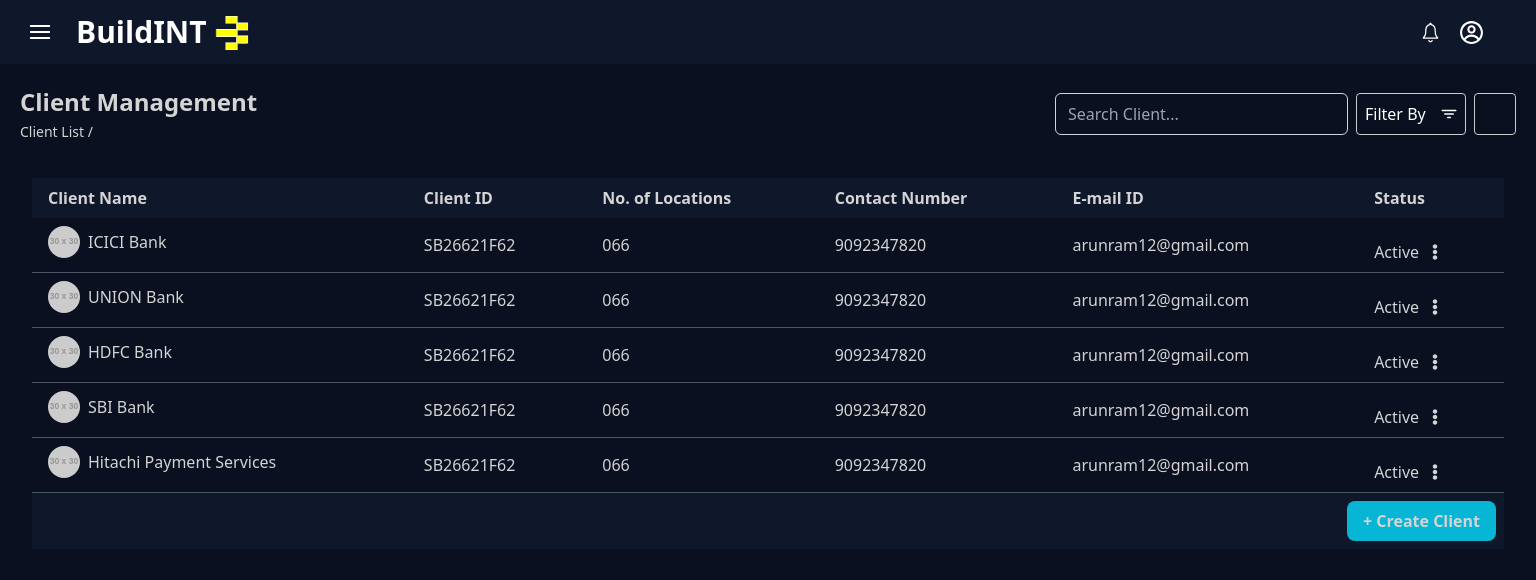
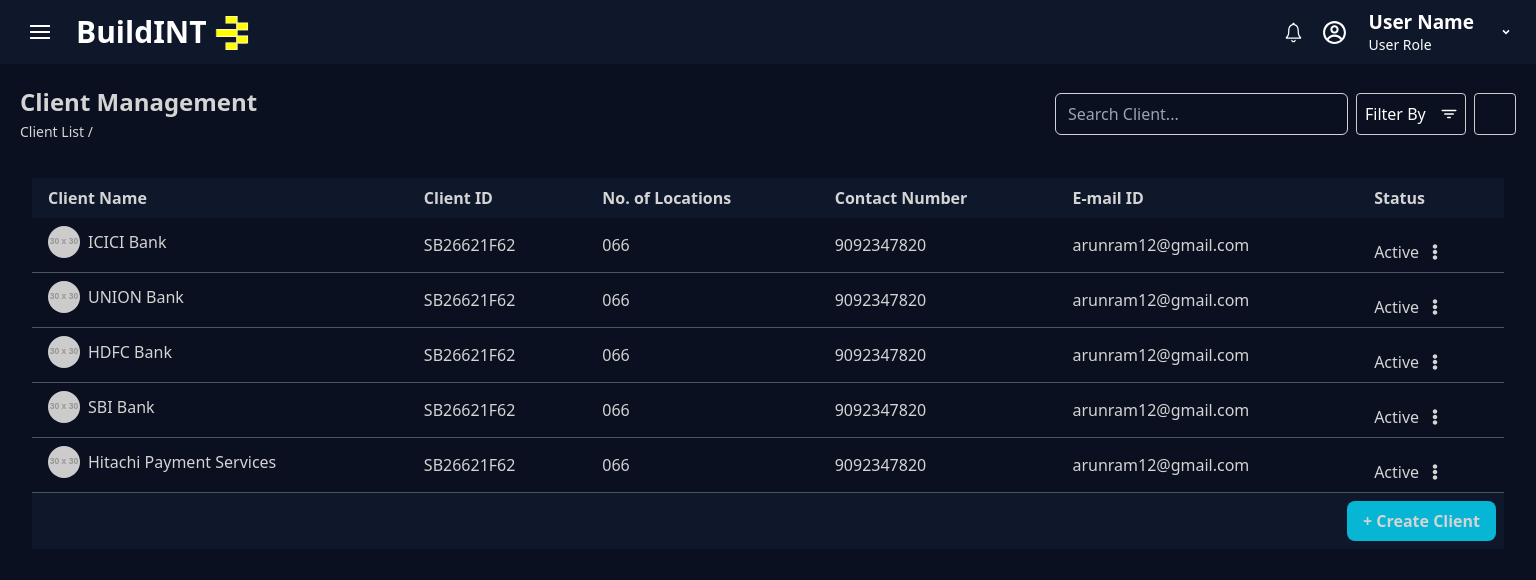
Before and after one commit to SoftwareBuildINT/iems_frontend, a React (Vite) app: page /client in a window 1536 px wide. Shown: the top 580 px of the page. Built offline with nearby package versions, Linux system fonts and the light colour scheme; some icons are missing.

Commit message:
added more css classes for profiledropdown.css

```diff
--- a/src/components/client/Client.jsx
+++ b/src/components/client/Client.jsx
@@ -13,7 +13,7 @@
   const [selectedClient, setSelectedClient] = useState(null);
   const [selectedOption, setSelectedOption] = useState("");
   const [isOpen, setIsOpen] = useState(false);
-  const modalRef = useRef(null); // Create a ref for the delete modal
+  const modalRef = useRef(null);
 
   const options = [
     { value: "active", label: "Active" },
--- a/src/components/navbar/ProfileDropdown.jsx
+++ b/src/components/navbar/ProfileDropdown.jsx
@@ -35,25 +35,23 @@
   return (
     <div ref={ref} className="relative">
       <div
-        className="flex items-center gap-3 cursor-pointer 2xl:gap-8 md:gap-4 lg:gap-5"
+        className="profile-dropdown-container"
         onClick={() => setOpen((prev) => !prev)}
       >
         <CgProfile size={25} style={{ color: textColor }} />
         <div>
-          <div
-            className="font-bold 2xl:text-xl md:text-sm hidden 2xl:block lg:block md:block"
-            style={{ color: textColor }}
-          >
+          <div className="profile-dropdown-user" style={{ color: textColor }}>
             User Name
           </div>
-          <div
-            className="text-sm 2xl:text-lg md:text-xs hidden 2xl:block lg:block md:block"
-            style={{ color: textColor }}
-          >
+          <div className="profile-dropdown-role" style={{ color: textColor }}>
             User Role
           </div>
         </div>
-        <RiArrowDropDownLine size={20} style={{ color: textColor }} className="hidden 2xl:block lg:block md:block"/>
+        <RiArrowDropDownLine
+          size={20}
+          style={{ color: textColor }}
+          className="profile-dropdown-arrow"
+        />
       </div>
       <AnimatePresence>
         {isOpen && (
@@ -62,7 +60,7 @@
             animate={{ y: "0%", opacity: 1 }}
             exit={{ y: "-10%", opacity: 0 }}
             transition={{ duration: 0.2 }}
-            className="absolute right-0 mt-2  w-48 bg-white shadow-lg z-50 2xl:w-80 md:w-40"
+            className="profile-dropdown-content"
             style={{ backgroundColor: bgColor }}
           >
             <ul className="grid gap-1 2xl:gap-3 md:gap-0.5">
@@ -89,7 +87,10 @@
                       }}
                       className="flex items-center justify-start w-full p-3 gap-3"
                     >
-                      <Icon style={{ color: textColor }} className="cursor-pointer"/>
+                      <Icon
+                        style={{ color: textColor }}
+                        className="cursor-pointer"
+                      />
                       <span
                         className="flex gap-1 text-base 2xl:text-xl md:text-sm cursor-pointer"
                         style={{ color: textColor }}
--- a/src/components/navbar/navbar.css
+++ b/src/components/navbar/navbar.css
@@ -1,4 +1,3 @@
-/* styles.css or a similar CSS file */
 @media (min-width: 300px) {
   .side-bar {
     margin-top: 64px !important;
@@ -20,8 +19,40 @@
   }
 
   .dropdown-arrow {
-    font-size: 20px; /* 16px */
-    line-height: 24px; /* 24px */
+    font-size: 20px;
+    line-height: 24px;
+  }
+
+  .profile-dropdown-container {
+    display: flex;
+    align-items: center;
+    gap: 12px;
+    cursor: pointer;
+  }
+
+  .profile-dropdown-user {
+    display: none;
+    font-weight: 700;
+    font-size: 16px;
+    line-height: 22px;
+  }
+
+  .profile-dropdown-role {
+    display: none;
+    font-size: 16px;
+    line-height: 22px;
+  }
+
+  .profile-dropdown-arrow{
+    display: none !important;
+  }
+
+  .profile-dropdown-content{
+    position: absolute;
+    right: 0;
+    margin-top: 8px;
+    width: 160px;
+    z-index: 50px;
   }
 }
 
@@ -36,13 +67,45 @@
   }
 
   .nav-icon {
-    font-size: 16px; /* 16px */
-    line-height: 24px; /* 24px */
+    font-size: 16px;
+    line-height: 24px;
   }
 
   .nav-label {
-    font-size: 0.75rem; /* 12px */
-    line-height: 16px; /* 16px */
+    font-size: 0.75rem;
+    line-height: 16px;
+  }
+
+  .profile-dropdown-container {
+    display: flex;
+    align-items: center;
+    gap: 16px;
+    cursor: pointer;
+  }
+
+  .profile-dropdown-user {
+    display: block;
+    font-weight: 700;
+    font-size: 14px;
+    line-height: 20px;
+  }
+
+  .profile-dropdown-role {
+    display: block;
+    font-size: 12px;
+    line-height: 16px;
+  }
+
+  .profile-dropdown-arrow{
+    display: block !important;
+  }
+
+  .profile-dropdown-content{
+    position: absolute;
+    right: 0;
+    margin-top: 8px;
+    width: 160px;
+    z-index: 50px;
   }
 }
 
@@ -57,13 +120,41 @@
   }
 
   .nav-icon {
-    font-size: 16px; /* 18px */
-    line-height: 26px; /* 28px */
+    font-size: 16px;
+    line-height: 26px;
   }
 
   .nav-label {
-    font-size: 14px; /* 16px */
-    line-height: 22px; /* 24px */
+    font-size: 14px;
+    line-height: 22px;
+  }
+
+  .profile-dropdown-container {
+    display: flex;
+    align-items: center;
+    gap: 20px;
+    cursor: pointer;
+  }
+
+  .profile-dropdown-user {
+    display: block;
+    font-weight: 700;
+    font-size: 16px;
+    line-height: 22px;
+  }
+
+  .profile-dropdown-role {
+    display: block;
+    font-size: 12px;
+    line-height: 16px;
+  }
+
+  .profile-dropdown-content{
+    position: absolute;
+    right: 0;
+    margin-top: 8px;
+    width: 192px;
+    z-index: 50px;
   }
 }
 
@@ -82,13 +173,33 @@
   }
 
   .nav-icon {
-    font-size: 18px; /* 18px */
-    line-height: 28px; /* 28px */
+    font-size: 18px;
+    line-height: 28px;
   }
 
   .nav-label {
-    font-size: 16px; /* 16px */
-    line-height: 24px; /* 24px */
+    font-size: 16px;
+    line-height: 24px;
+  }
+
+  .profile-dropdown-container {
+    display: flex;
+    align-items: center;
+    gap: 20px;
+    cursor: pointer;
+  }
+
+  .profile-dropdown-user {
+    display: block;
+    font-weight: 700;
+    font-size: 16px;
+    line-height: 22px;
+  }
+
+  .profile-dropdown-role {
+    display: block;
+    font-size: 12px;
+    line-height: 16px;
   }
 }
 
@@ -107,18 +218,46 @@
   }
 
   .nav-icon {
-    font-size: 22px; /* 18px */
-    line-height: 32px; /* 28px */
+    font-size: 22px;
+    line-height: 32px;
   }
 
   .nav-label {
-    font-size: 19px; /* 16px */
-    line-height: 27px; /* 24px */
+    font-size: 17px;
+    line-height: 25px;
   }
 
   .dropdown-arrow {
-    font-size: 24px; /* 16px */
-    line-height: 26px; /* 24px */
+    font-size: 24px;
+    line-height: 26px;
+  }
+
+  .profile-dropdown-container {
+    display: flex;
+    align-items: center;
+    gap: 22px;
+    cursor: pointer;
+  }
+
+  .profile-dropdown-user {
+    display: block;
+    font-weight: 700;
+    font-size: 19px;
+    line-height: 26px;
+  }
+
+  .profile-dropdown-role {
+    display: block;
+    font-size: 14px;
+    line-height: 20px;
+  }
+
+  .profile-dropdown-content{
+    position: absolute;
+    right: 0;
+    margin-top: 8px;
+    width: 260px;
+    z-index: 50px;
   }
 }
 
@@ -137,18 +276,46 @@
   }
 
   .nav-icon {
-    font-size: 22px; /* 18px */
-    line-height: 32px; /* 28px */
+    font-size: 22px;
+    line-height: 32px;
   }
 
   .nav-label {
-    font-size: 19px; /* 16px */
-    line-height: 27px; /* 24px */
+    font-size: 19px;
+    line-height: 27px;
   }
 
   .dropdown-arrow {
-    font-size: 24px; /* 16px */
-    line-height: 26px; /* 24px */
+    font-size: 24px;
+    line-height: 26px;
+  }
+
+  .profile-dropdown-container {
+    display: flex;
+    align-items: center;
+    gap: 28px;
+    cursor: pointer;
+  }
+
+  .profile-dropdown-user {
+    display: block;
+    font-weight: 700;
+    font-size: 19px;
+    line-height: 26px;
+  }
+
+  .profile-dropdown-role {
+    display: block;
+    font-size: 14px;
+    line-height: 20px;
+  }
+
+  .profile-dropdown-content{
+    position: absolute;
+    right: 0;
+    margin-top: 8px;
+    width: 300px;
+    z-index: 50px;
   }
 }
 
@@ -167,17 +334,45 @@
   }
 
   .nav-icon {
-    font-size: 24px; /* 24px */
-    line-height: 32px; /* 32px */
+    font-size: 24px;
+    line-height: 32px;
   }
 
   .nav-label {
-    font-size: 24px; /* 24px */
-    line-height: 32px; /* 32px */
+    font-size: 24px;
+    line-height: 32px;
   }
 
   .dropdown-arrow {
-    font-size: 30px; /* 30px */
-    line-height: 36px; /* 36px */
+    font-size: 30px;
+    line-height: 36px;
+  }
+
+  .profile-dropdown-container {
+    display: flex;
+    align-items: center;
+    gap: 36px;
+    cursor: pointer;
+  }
+
+  .profile-dropdown-user {
+    display: block;
+    font-weight: 700;
+    font-size: 20px;
+    line-height: 28px;
+  }
+
+  .profile-dropdown-role {
+    display: block;
+    font-size: 16px;
+    line-height: 22px;
+  }
+
+  .profile-dropdown-content{
+    position: absolute;
+    right: 0;
+    margin-top: 8px;
+    width: 320px;
+    z-index: 50px;
   }
 }
```
